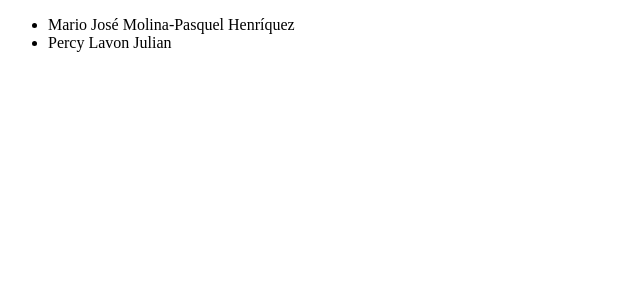
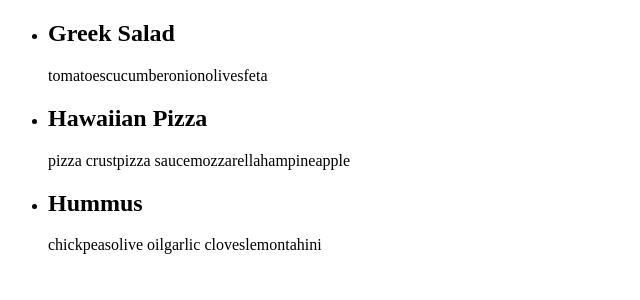
Before and after one commit to get-aakash/reactPlayground, a React (Vite) app: page / in a window 1280 px wide. Shown: the top 300 px of the page, without its empty margins (0-640 px from the left). Built offline with nearby package versions, Linux system fonts and the light colour scheme.

Commit message:
list with a separator

```diff
--- a/src/App.jsx
+++ b/src/App.jsx
@@ -1,29 +1,18 @@
+import { recipes } from "./components/data"
 
-export default function Profile() {
-  const people = [{
-    id: 0,
-    name: 'Creola Katherine Johnson',
-    profession: 'mathematician',
-  }, {
-    id: 1,
-    name: 'Mario José Molina-Pasquel Henríquez',
-    profession: 'chemist',
-  }, {
-    id: 2,
-    name: 'Mohammad Abdus Salam',
-    profession: 'physicist',
-  }, {
-    id: 3,
-    name: 'Percy Lavon Julian',
-    profession: 'chemist',
-  }, {
-    id: 4,
-    name: 'Subrahmanyan Chandrasekhar',
-    profession: 'astrophysicist',
-  }];
 
-  const chemist = people.filter(person=> person.profession==="chemist")
-  const listItems = chemist.map(person=><li>{person.name}</li>)
-  return <ul>{listItems}</ul>
+export default function RecipeList(){
+  const value = recipes.map(recipe=>
+    <li>
+      <h2>{recipe.name}</h2>
+      <p>{recipe.ingredients}</p>
+    </li>
 
+  )
+
+  return(
+    <ul>
+      {value}
+    </ul>
+  )
 }
--- /dev/null
+++ b/src/components/data.js
@@ -0,0 +1,13 @@
+export const recipes = [{
+    id: 'greek-salad',
+    name: 'Greek Salad',
+    ingredients: ['tomatoes', 'cucumber', 'onion', 'olives', 'feta']
+  }, {
+    id: 'hawaiian-pizza',
+    name: 'Hawaiian Pizza',
+    ingredients: ['pizza crust', 'pizza sauce', 'mozzarella', 'ham', 'pineapple']
+  }, {
+    id: 'hummus',
+    name: 'Hummus',
+    ingredients: ['chickpeas', 'olive oil', 'garlic cloves', 'lemon', 'tahini']
+  }];
```
